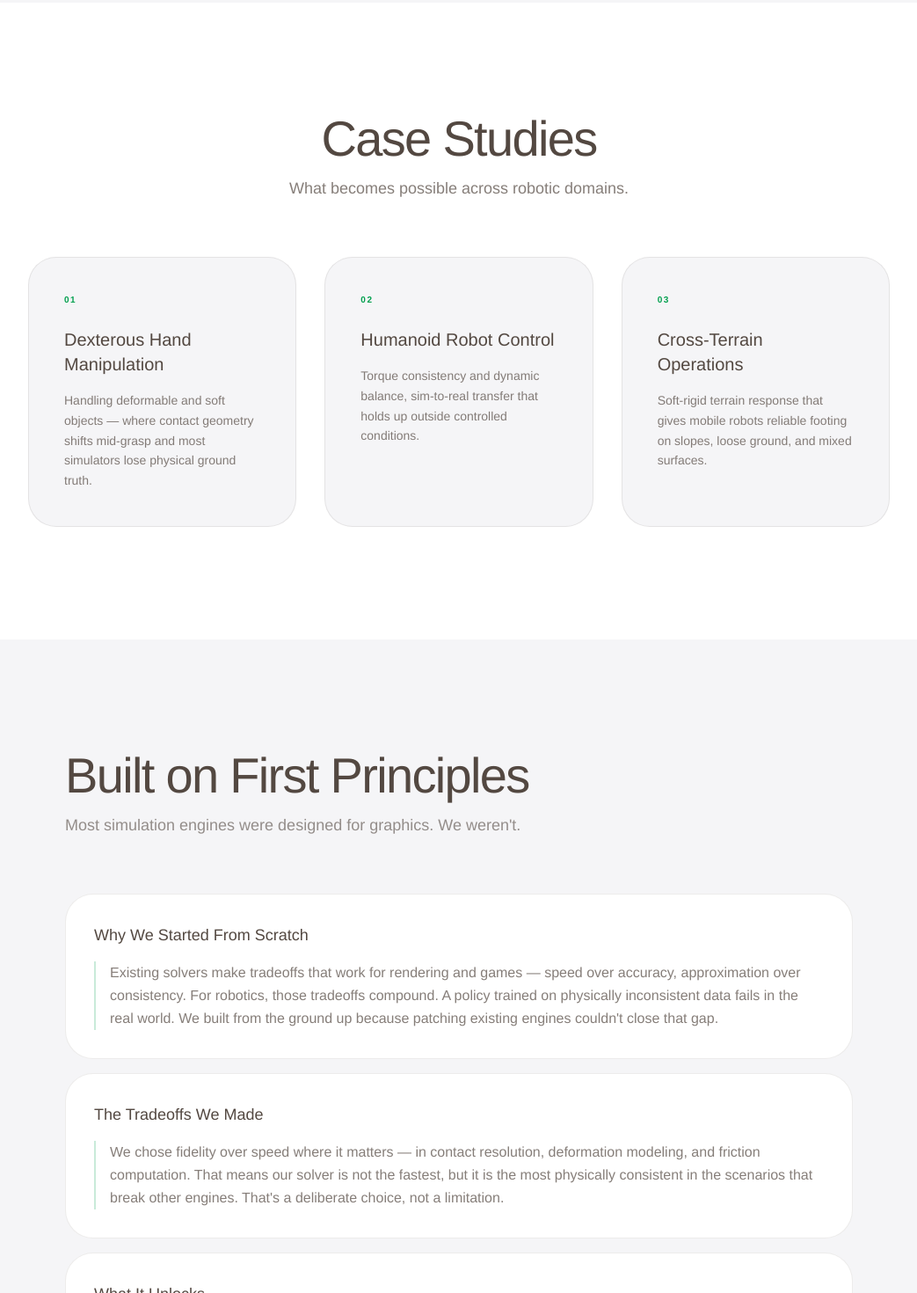
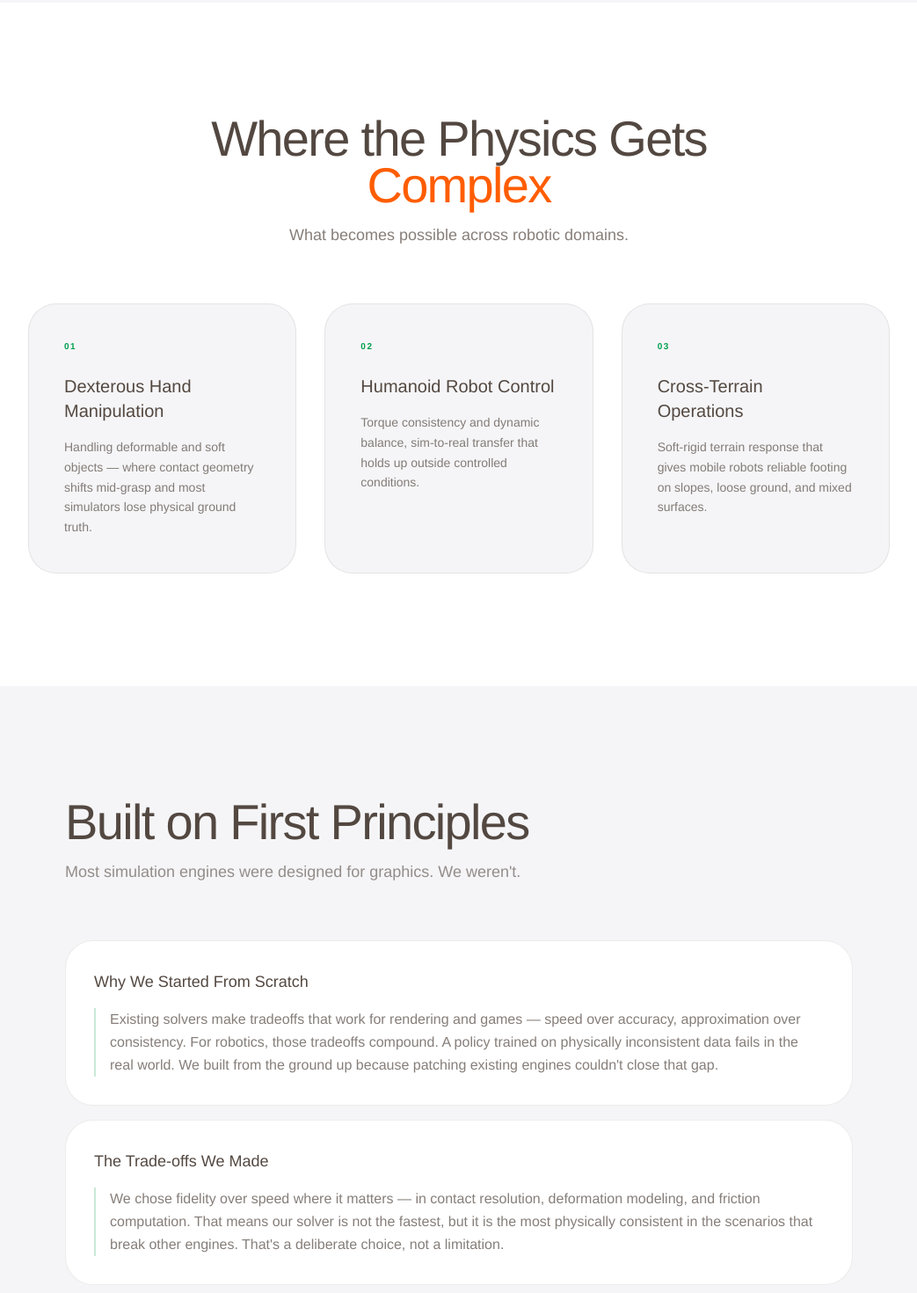
Before and after one commit to Vanehezhewen/uncharted-dynamics, a React (Vite) app: page / in a window 1280 px wide. Shown: the part 2720-4190 px from the top of the page at 88% size, without its empty margins (118-1161 px from the left). Built offline with nearby package versions, Linux system fonts and the light colour scheme.

Commit message:
title changes

```diff
--- a/src/App.tsx
+++ b/src/App.tsx
@@ -448,7 +448,8 @@ const CaseStudies = () => (
     <div className="relative z-10 max-w-7xl mx-auto">
       <div className="mb-16 flex flex-col items-center text-center">
         <h2 className="text-[2.5rem] sm:text-[3.5rem] leading-[0.95] font-medium tracking-[-0.03em] mb-4">
-          Case Studies
+          Where the Physics Gets <br />
+          <span className="text-brand-orange">Complex</span>
         </h2>
         <p className="text-lg opacity-70 max-w-xl">
           What becomes possible across robotic domains.
@@ -509,7 +510,7 @@ const BuildOnFirstPrinciples = () => (
             body: "Existing solvers make tradeoffs that work for rendering and games — speed over accuracy, approximation over consistency. For robotics, those tradeoffs compound. A policy trained on physically inconsistent data fails in the real world. We built from the ground up because patching existing engines couldn't close that gap.",
           },
           {
-            title: "The Tradeoffs We Made",
+            title: "The Trade-offs We Made",
             body: "We chose fidelity over speed where it matters — in contact resolution, deformation modeling, and friction computation. That means our solver is not the fastest, but it is the most physically consistent in the scenarios that break other engines. That's a deliberate choice, not a limitation.",
           },
           {
```
